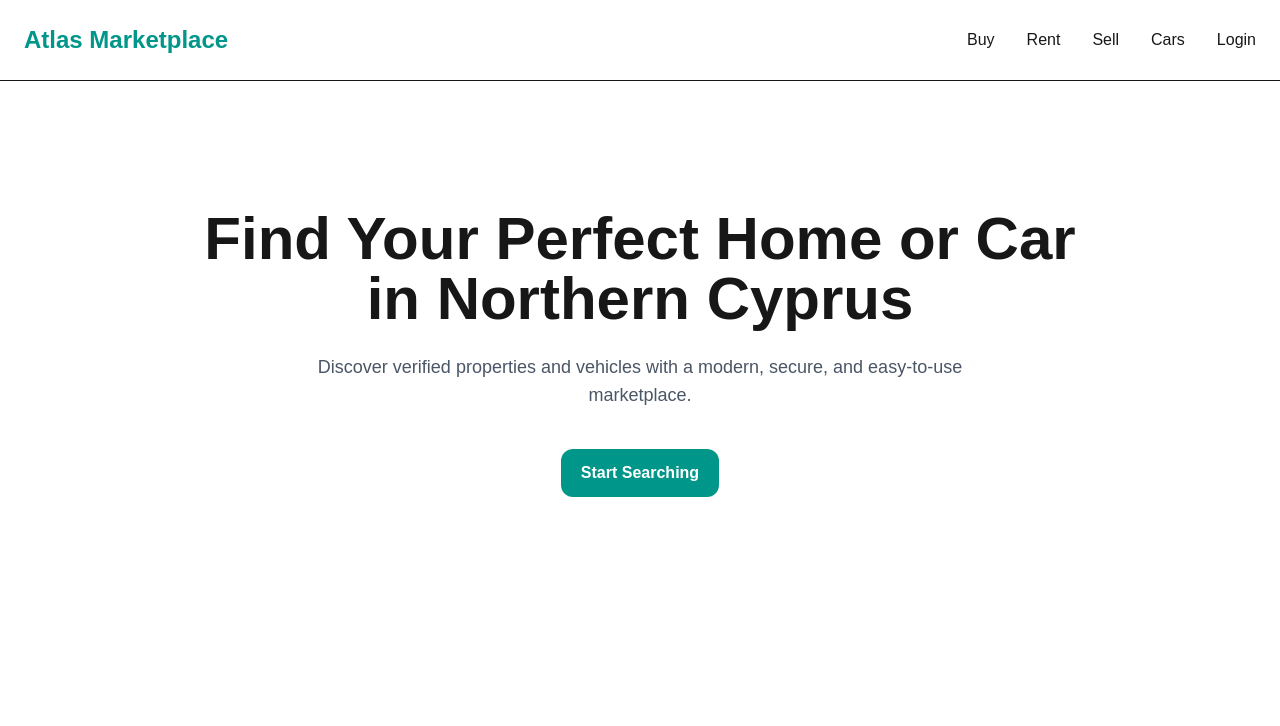
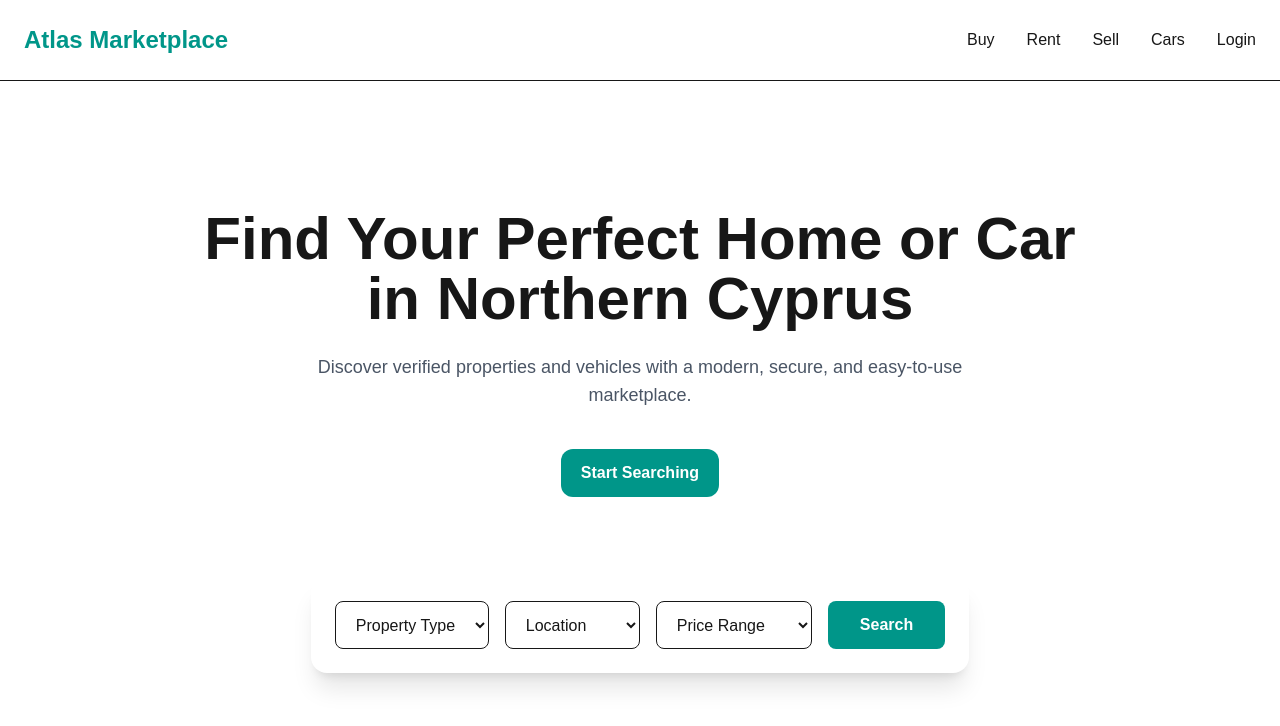
Before and after one commit to SoheylAI/atlas-marketplace, a Next.js app: page / in a window 1280 px wide. Shown: the top 726 px of the page. Built offline with nearby package versions, Linux system fonts and the light colour scheme.

Commit message:
Add homepage search bar

```diff
--- a/app/page.tsx
+++ b/app/page.tsx
@@ -1,11 +1,13 @@
 import Navbar from "@/components/Navbar";
 import Hero from "@/components/Hero";
+import SearchBar from "@/components/SearchBar";
 
 export default function Home() {
   return (
     <>
       <Navbar />
       <Hero />
+      <SearchBar />
     </>
   );
 }
--- /dev/null
+++ b/components/SearchBar.tsx
@@ -0,0 +1,32 @@
+export default function SearchBar() {
+  return (
+    <section className="max-w-6xl mx-auto -mt-12 px-6 relative z-10">
+      <div className="bg-white rounded-2xl shadow-xl p-6 flex flex-wrap gap-4">
+        <select className="border rounded-lg px-4 py-3 flex-1">
+          <option>Property Type</option>
+          <option>House</option>
+          <option>Apartment</option>
+          <option>Villa</option>
+        </select>
+
+        <select className="border rounded-lg px-4 py-3 flex-1">
+          <option>Location</option>
+          <option>Nicosia</option>
+          <option>Kyrenia</option>
+          <option>Famagusta</option>
+        </select>
+
+        <select className="border rounded-lg px-4 py-3 flex-1">
+          <option>Price Range</option>
+          <option>£50k - £100k</option>
+          <option>£100k - £250k</option>
+          <option>£250k+</option>
+        </select>
+
+        <button className="bg-teal-600 hover:bg-teal-700 text-white px-8 py-3 rounded-lg font-semibold transition">
+          Search
+        </button>
+      </div>
+    </section>
+  );
+}
```
